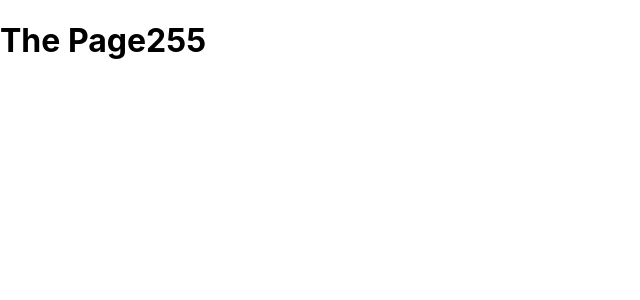
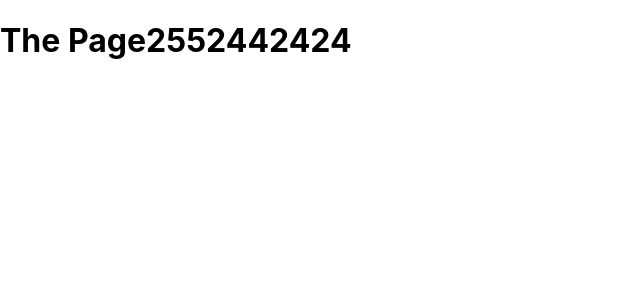
Before and after one commit to ryu9663/mergin-practice, a Next.js app: page /page22 in a window 1280 px wide. Shown: the top 300 px of the page, without its empty margins (0-640 px from the left). Built offline with nearby package versions, Linux system fonts and the light colour scheme.

Commit message:
아리랑쓰리랑

```diff
--- a/pages/page22.js
+++ b/pages/page22.js
@@ -1,5 +1,5 @@
 function Page22() {
-    return <h1>The Page255</h1>;
+    return <h1>The Page2552442424</h1>;
   }
 
   export default Page22;
```
